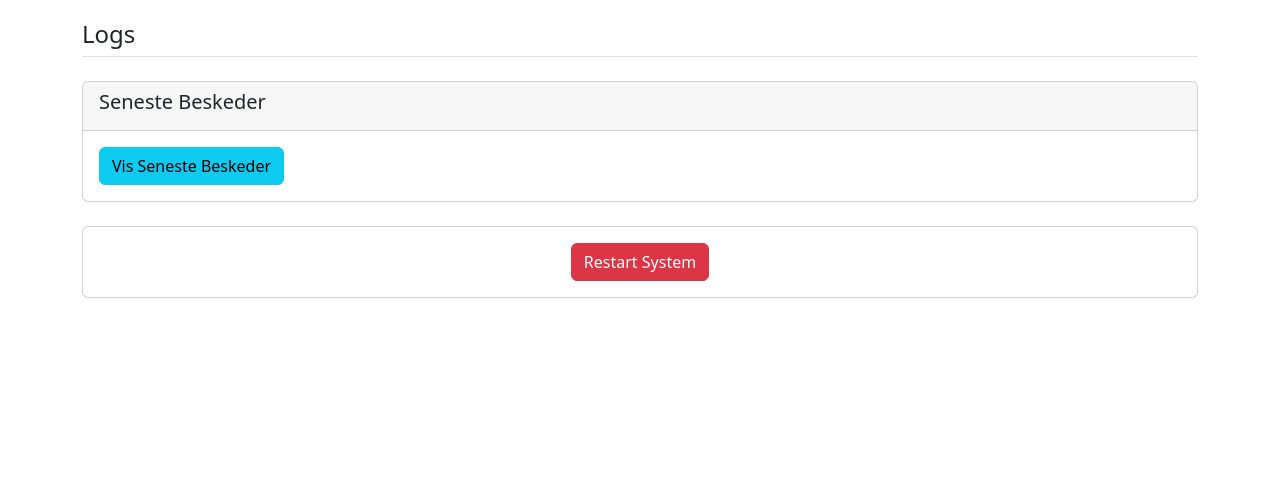
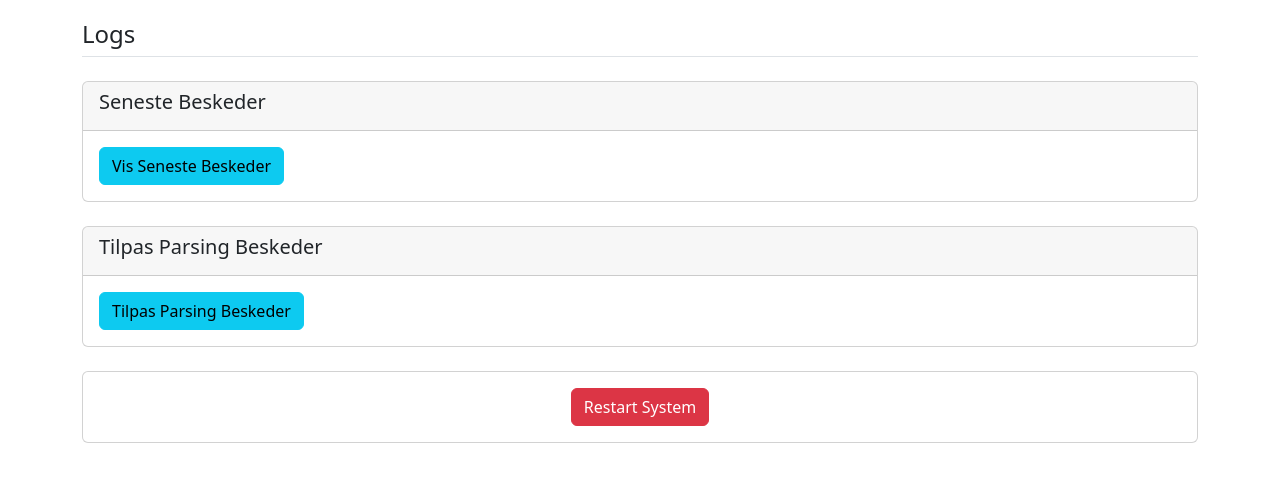
Before and after one commit to joachimth/PythonPagerTelegramForwarder, a Flask app: page /admin in a window 1280 px wide. Shown: the part 289-771 px from the top of the page. Run offline with Flask 2, Linux system fonts and the light colour scheme; the visitor is signed in with stand-in values (Sample User, id 1).

Commit message:
Update admin.html

```diff
--- a/templates/admin.html
+++ b/templates/admin.html
@@ -68,6 +68,7 @@
             </div>
         </div>
 
+
         <!-- Latest Messages -->
         <div class="mt-4">
             <div class="card">
@@ -76,6 +77,18 @@
                 </div>
                 <div class="card-body">
                     <a href="/latest_messages" class="btn btn-info">Vis Seneste Beskeder</a>
+                </div>
+            </div>
+        </div>
+
+        <!-- edit_message_parsing Messages -->
+        <div class="mt-4">
+            <div class="card">
+                <div class="card-header">
+                    <h5>Tilpas Parsing Beskeder</h5>
+                </div>
+                <div class="card-body">
+                    <a href="/edit_message_parsing" class="btn btn-info">Tilpas Parsing Beskeder</a>
                 </div>
             </div>
         </div>
```
